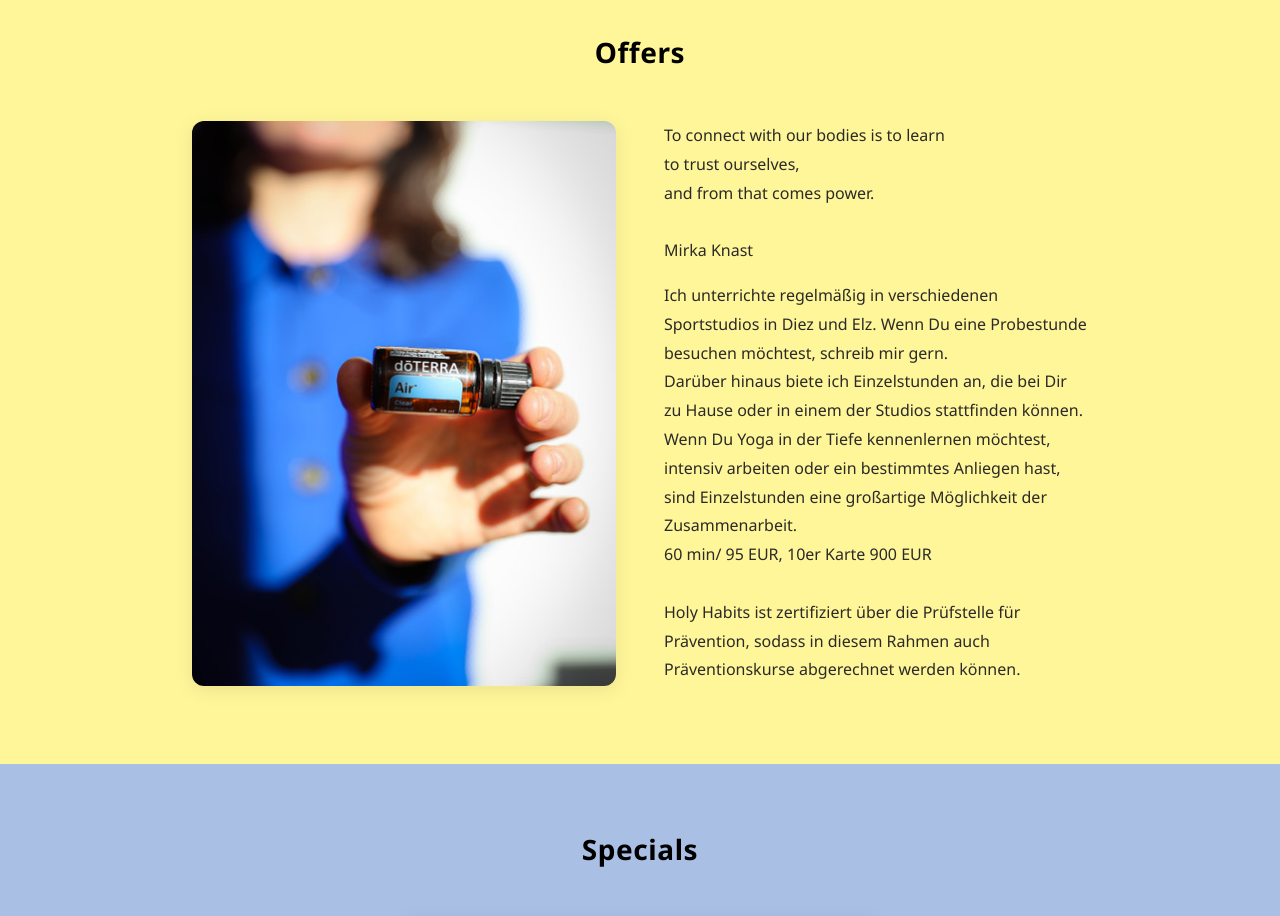
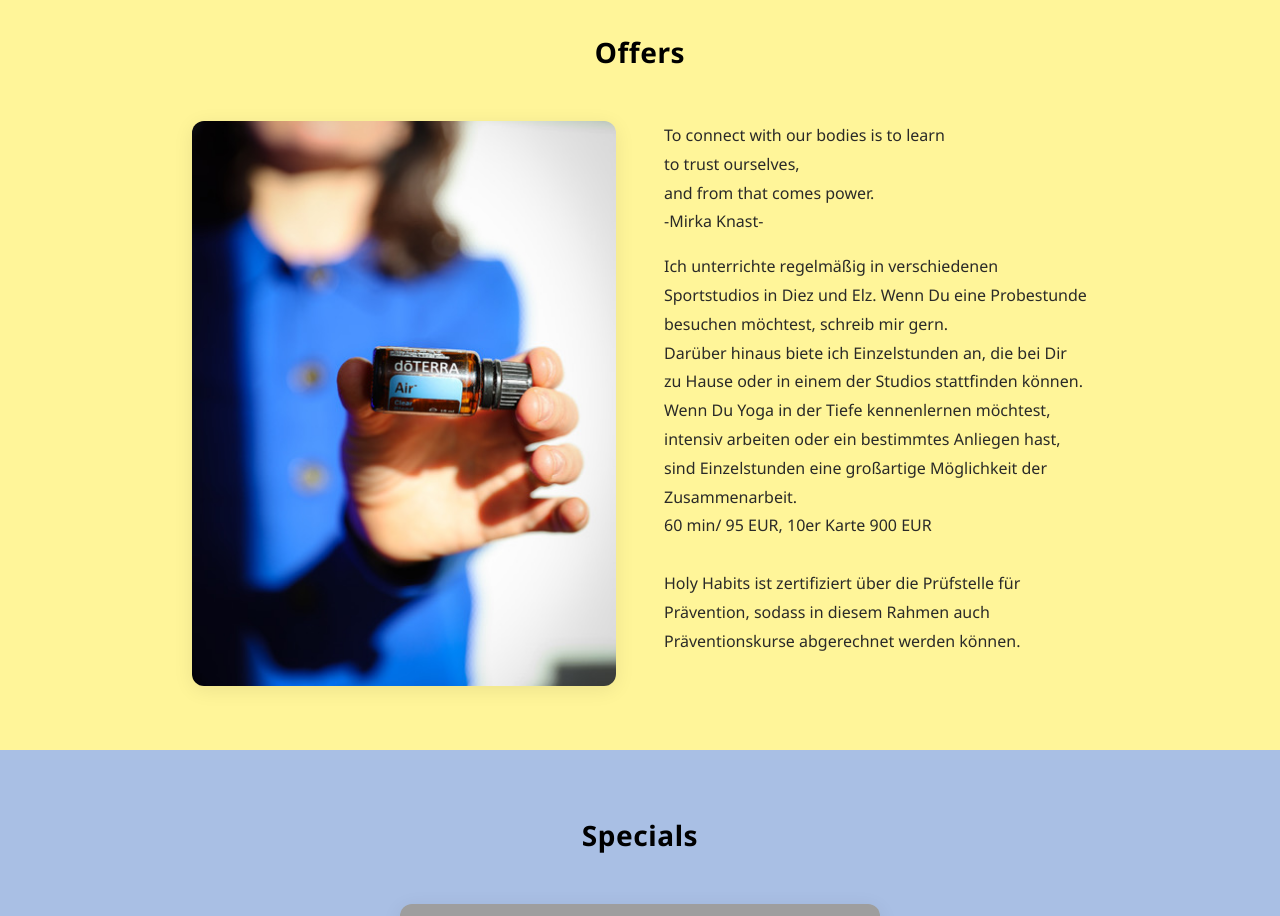
Before and after one commit to ZenVega/holy_habits, a Next.js app: page / in a window 1280 px wide. Shown: the part 4080-4996 px from the top of the page. Built offline with nearby package versions, Linux system fonts and the light colour scheme; grey boxes are pictures that could not be loaded.

Commit message:
fix quote formatting

```diff
--- a/src/assets/content.ts
+++ b/src/assets/content.ts
@@ -69,7 +69,7 @@ export const content: Record<SectionId, SectionType> = {
       alt: "woman presenting a small bottle",
     },
     blocks: [
-      "To connect with our bodies is to learn<br/>to trust ourselves,<br/>and from that comes power.<br/><br/>Mirka Knast",
+      "To connect with our bodies is to learn<br/>to trust ourselves,<br/>and from that comes power.<br/>-Mirka Knast-",
       "Ich unterrichte regelmäßig in verschiedenen Sportstudios in Diez und Elz. Wenn Du eine Probestunde besuchen möchtest, schreib mir gern.<br/>Darüber hinaus biete ich Einzelstunden an, die bei Dir zu Hause oder in einem der Studios stattfinden können.<br/>Wenn Du Yoga in der Tiefe kennenlernen möchtest, intensiv arbeiten oder ein bestimmtes Anliegen hast, sind Einzelstunden eine großartige Möglichkeit der Zusammenarbeit.<br/>60 min/ 95 EUR, 10er Karte 900 EUR<br/><br/>Holy Habits ist zertifiziert über die Prüfstelle für Prävention, sodass in diesem Rahmen auch Präventionskurse abgerechnet werden können.",
     ],
   },
```
